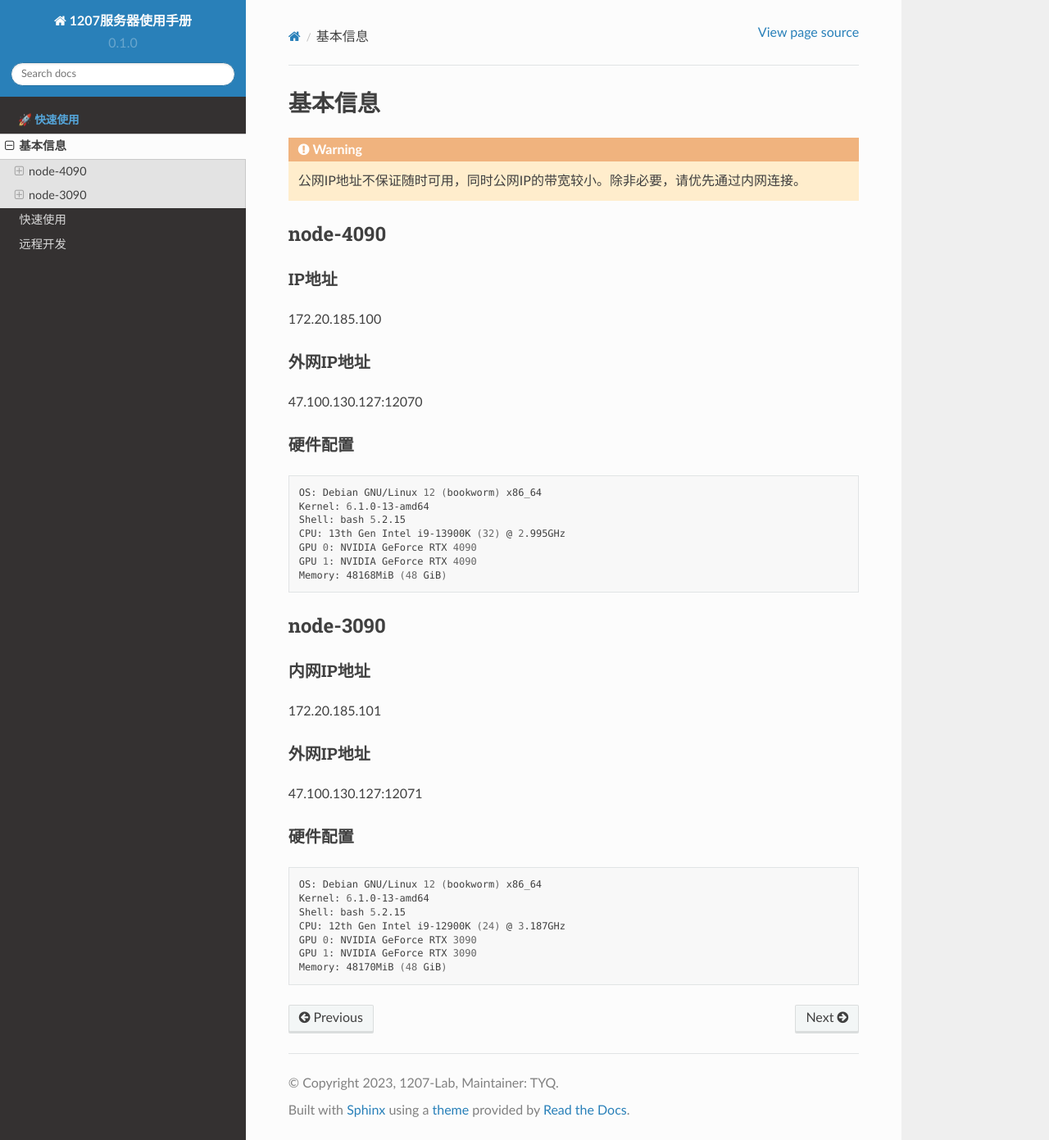
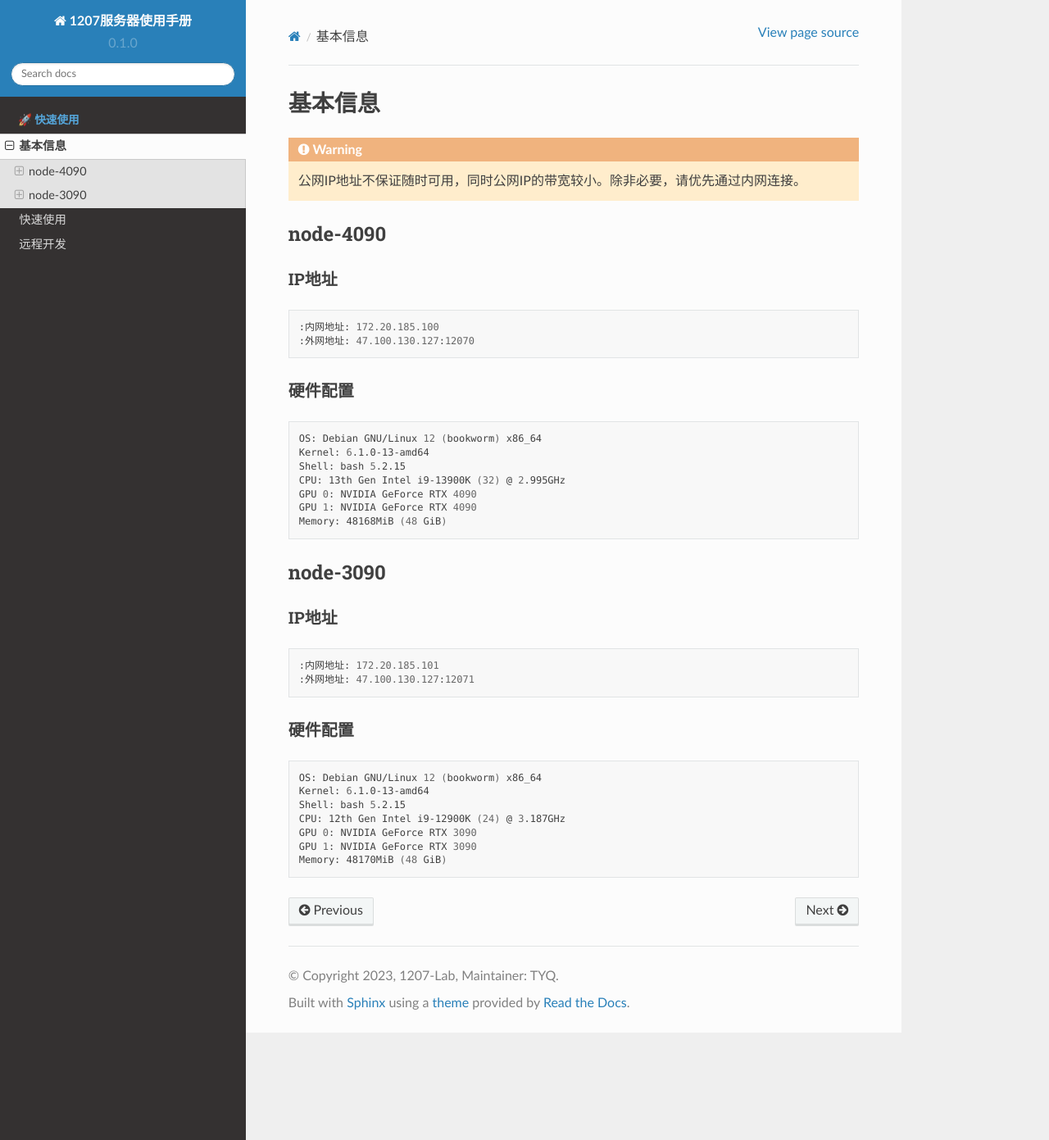
Before and after one commit to TangYuanqing/1207-server-docs, a Sphinx documentation site: the page built from docs/source/info.rst, in a window 1280 px wide and 1391 px high. Shown: the whole window at 82% size. Built offline with Sphinx 7.4.7 and the Read the Docs theme 2.0.0, drawn with Linux system fonts in a browser that asks for light colours; some of the changed lines change nothing that is shown.

Commit message:
Please enter the commit message for your changes. Lines starting with '#' will be ignored, and an empty message aborts the commit.
On branch main
Your branch is up to date with 'origin/main'.

Changes to be committed:
	modified:   docs/source/info.rst

```diff
--- a/docs/source/info.rst
+++ b/docs/source/info.rst
@@ -10,13 +10,8 @@
 ^^^^^^^^^^^^^^^^^^^^^
 ::
 
-172.20.185.100
-
-外网IP地址
-^^^^^^^^^^^^^^^^^^^^^
-::
-
-47.100.130.127:12070
+:内网地址: 172.20.185.100
+:外网地址: 47.100.130.127:12070
 
 硬件配置
 ^^^^^^^^^^^^^^^^^^^^^
@@ -32,17 +27,12 @@
 
 node-3090
 -------------
-内网IP地址
+IP地址
 ^^^^^^^^^^^^^^^^^^^^^
 ::
 
-172.20.185.101
-
-外网IP地址
-^^^^^^^^^^^^^^^^^^^^^
-::
-
-47.100.130.127:12071
+:内网地址: 172.20.185.101
+:外网地址: 47.100.130.127:12071
 
 硬件配置
 ^^^^^^^^^^^^^^^^^^^^^
```
